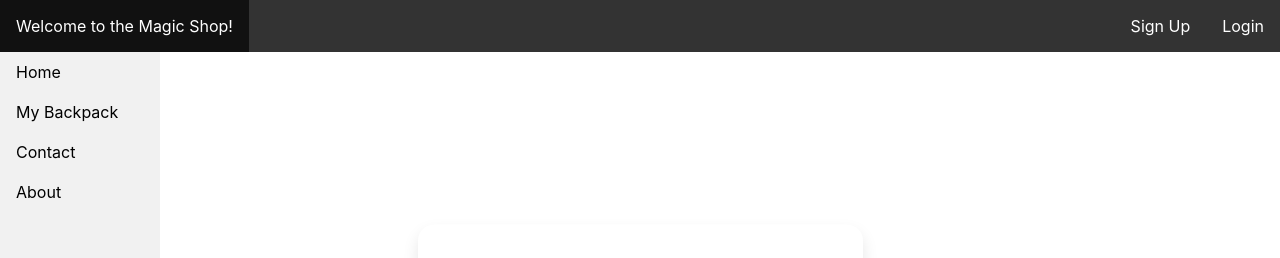
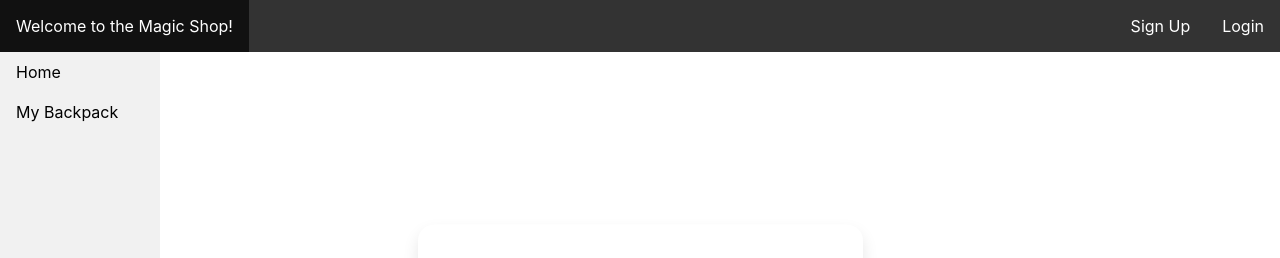
Before and after one commit to apweber95/Magic-Shop, an Angular app in the folder magic/: page /login in a window 1280 px wide. Shown: the top 258 px of the page. Built offline with nearby package versions, Linux system fonts and the light colour scheme.

Commit message:
start of adventure

```diff
--- a/magic/src/app/app.module.ts
+++ b/magic/src/app/app.module.ts
@@ -28,6 +28,7 @@ import { AccountsComponent } from './core/accounts/accounts.component';
 import { AccountsService } from './shared/accounts.service';
 import { SnackbarComponent } from './components/snackbar/snackbar.component';
 import { ItemsCatalogComponent } from './components/items-catalog/items-catalog.component';
+import { AdventureBoardComponent } from './components/adventure-board/adventure-board.component';
 
 @NgModule({
   declarations: [
@@ -44,7 +45,8 @@ import { ItemsCatalogComponent } from './components/items-catalog/items-catalog.
     PerceptionComponent,
     AccountsComponent,
     SnackbarComponent,
-    ItemsCatalogComponent
+    ItemsCatalogComponent,
+    AdventureBoardComponent
   ],
   imports: [
     BrowserModule,
--- /dev/null
+++ b/magic/src/app/components/adventure-board/adventure-board.component.html
@@ -0,0 +1 @@
+<p>adventure-board works!</p>
--- /dev/null
+++ b/magic/src/app/components/adventure-board/adventure-board.component.ts
@@ -0,0 +1,15 @@
+import { Component, OnInit } from '@angular/core';
+
+@Component({
+  selector: 'app-adventure-board',
+  templateUrl: './adventure-board.component.html',
+  styleUrls: ['./adventure-board.component.css']
+})
+export class AdventureBoardComponent implements OnInit {
+
+  constructor() { }
+
+  ngOnInit() {
+  }
+
+}
--- a/magic/src/app/core/nav-bar/nav-bar.component.html
+++ b/magic/src/app/core/nav-bar/nav-bar.component.html
@@ -11,9 +11,8 @@
     <ul id="verticle">
         <li class="verticle-li"><a (click)="redirectHome()">Home</a></li>
         <li class="verticle-li"><a (click)="redirectBackpack()">My Backpack</a></li>
-        <li class="verticle-li"><a href="#contact">Contact</a></li>
-        <li class="verticle-li"><a href="#about">About</a></li>
-        <li *ngIf="isAdmin" class="verticle-li" style="float:right"><a (click)="redirectAccounts()">View All Accounts</a></li>
+        <li *ngIf="loggedHuman" class="verticle-li"><a (click)="redirectAdventure()">Quest!</a></li>
+        <li *ngIf="isAdmin" class="verticle-li"><a (click)="redirectAccounts()">View All Accounts</a></li>
         <li *ngIf="isAdmin" class="verticle-li"><a (click)="redirectItemsCatalog()">Items Catalog</a></li>
     </ul>
 </nav>
--- a/magic/src/app/core/nav-bar/nav-bar.component.ts
+++ b/magic/src/app/core/nav-bar/nav-bar.component.ts
@@ -79,6 +79,11 @@ export class NavBarComponent implements OnInit {
     }
   }
 
+  redirectAdventure() {
+    this.getInfo();
+    this.router.navigate(['/adventureBoard']);
+  }
+
   getInfo() {
     this.loggedHuman = this.loginService.getHuman();
     if (this.loggedHuman && this.loggedHuman.userID == 1) {
--- a/magic/src/app/items/backpack/backpack.component.ts
+++ b/magic/src/app/items/backpack/backpack.component.ts
@@ -31,8 +31,6 @@ export class BackpackComponent implements OnInit {
         this.sellPrice();
       });
     }
-
-
   }
 
   sellPrice(){
```
Also changed, not shown: magic/src/app/components/adventure-board/adventure-board.component.css (added), 1 other file (tests, documents, lock files or other folders).
